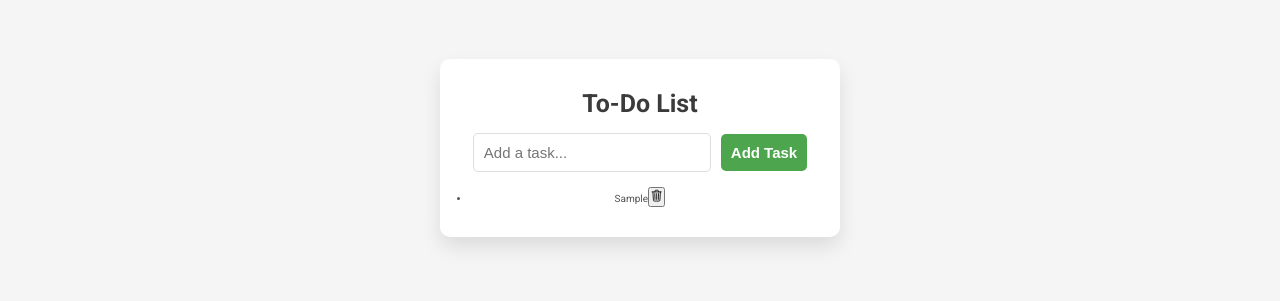
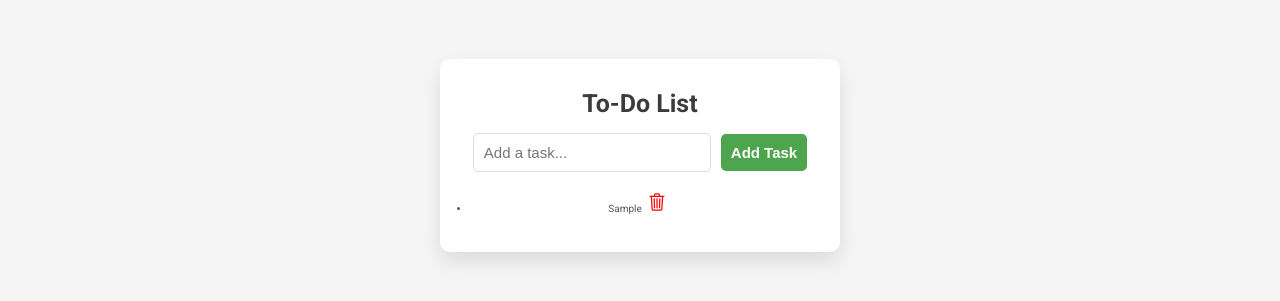
Before and after one commit to TechNinjaCode/web-dev-projects, a plain HTML site: page to-do-list-app/index.html in a window 1280 px wide. Both pictures are taken after typing "Sample" into the empty fields and a click on the button "Add Task". Shown: the part 61-362 px from the top of the page. Drawn offline with nearby package versions, Linux system fonts and the light colour scheme.

Commit message:
add delete button styling

```diff
--- a/to-do-list-app/style.css
+++ b/to-do-list-app/style.css
@@ -131,3 +131,21 @@ body {
 .add-task-btn:active {
   transform: scale(0.98);
 }
+
+/* Delete Button Styles */
+
+.delete-btn {
+  font-size: 2rem;
+  padding: 0.5rem;
+  border: none;
+  background: none;
+  cursor: pointer;
+}
+
+.delete-btn ion-icon {
+  color: #ff0000;
+}
+
+.delete-btn:hover ion-icon {
+  color: #910000;
+}
```
